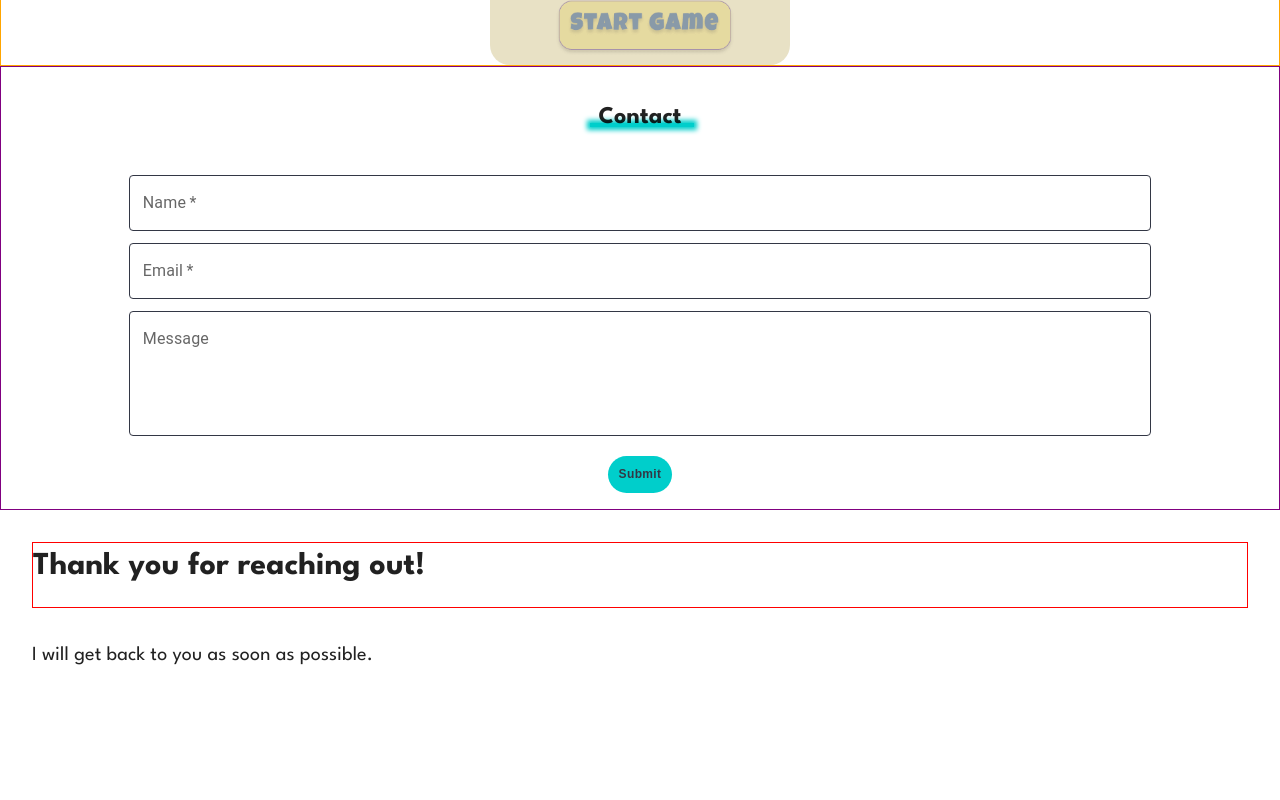
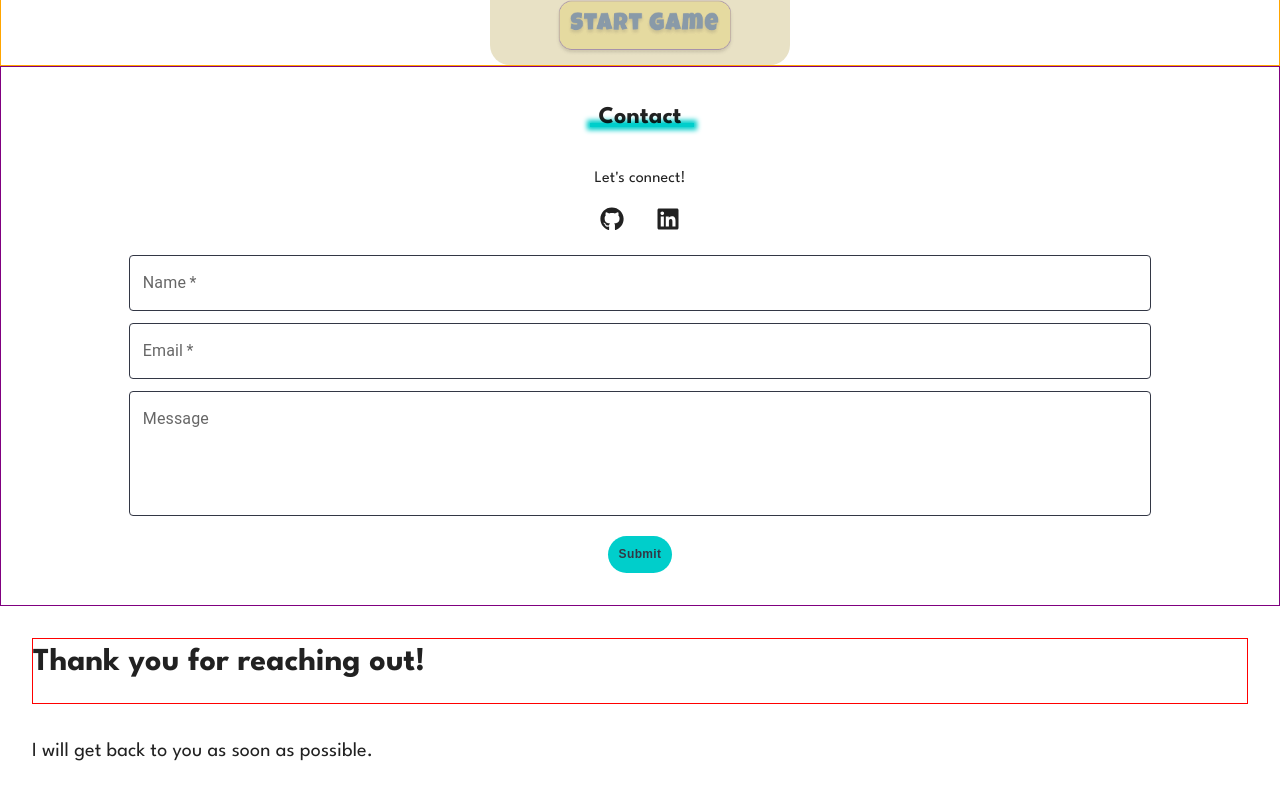
Before and after one commit to agorbacheva-y/agorbacheva-portfolio, a React (Create React App) app: page / in a window 1280 px wide. Shown: the part 1626-2426 px from the top of the page. Before the commit the page ends 2344 px from the top, so only its background shows below. Built offline with nearby package versions, Linux system fonts and the light colour scheme.

Commit message:
add contact icons

```diff
--- a/src/components/Contact.js
+++ b/src/components/Contact.js
@@ -1,4 +1,5 @@
 import { useState } from "react";
+import { FaGithub, FaLinkedin } from "react-icons/fa";
 import Title from "./Title";
 import CustomTextField from "./CustomTextField";
 import CustomButton from "./CustomButton";
@@ -52,8 +53,14 @@ const Contact = () => {
     <div className="contact">
       <Title>Contact</Title>
 
+      <p>Let's connect!</p>
+      <div className="contact__icons__container">
+        <FaGithub className="contact__icon" />
+        <FaLinkedin className="contact__icon "/>
+      </div>
+
       <div>
-        <form className="form" onSubmit={handleSubmit} method="POST" action={FORM_ENDPOINT} >
+        <form className="contact__form" onSubmit={handleSubmit} method="POST" action={FORM_ENDPOINT} >
           <CustomTextField
             type="text"
             label="Name"
--- a/src/styles/index.scss
+++ b/src/styles/index.scss
@@ -186,9 +186,19 @@
   border: 1px solid purple;
 }
 
-.form {
+.contact__icons__container {
+  display: flex;
+  justify-content: center;
+}
+
+.contact__icon {
+  font-size: 1.5rem;
+  margin: 0 1rem;
+}
+
+.contact__form {
   max-width: 80%;
-  margin: auto;
+  margin: 1rem auto;
 }
 
 /* FORM SENT */
```
